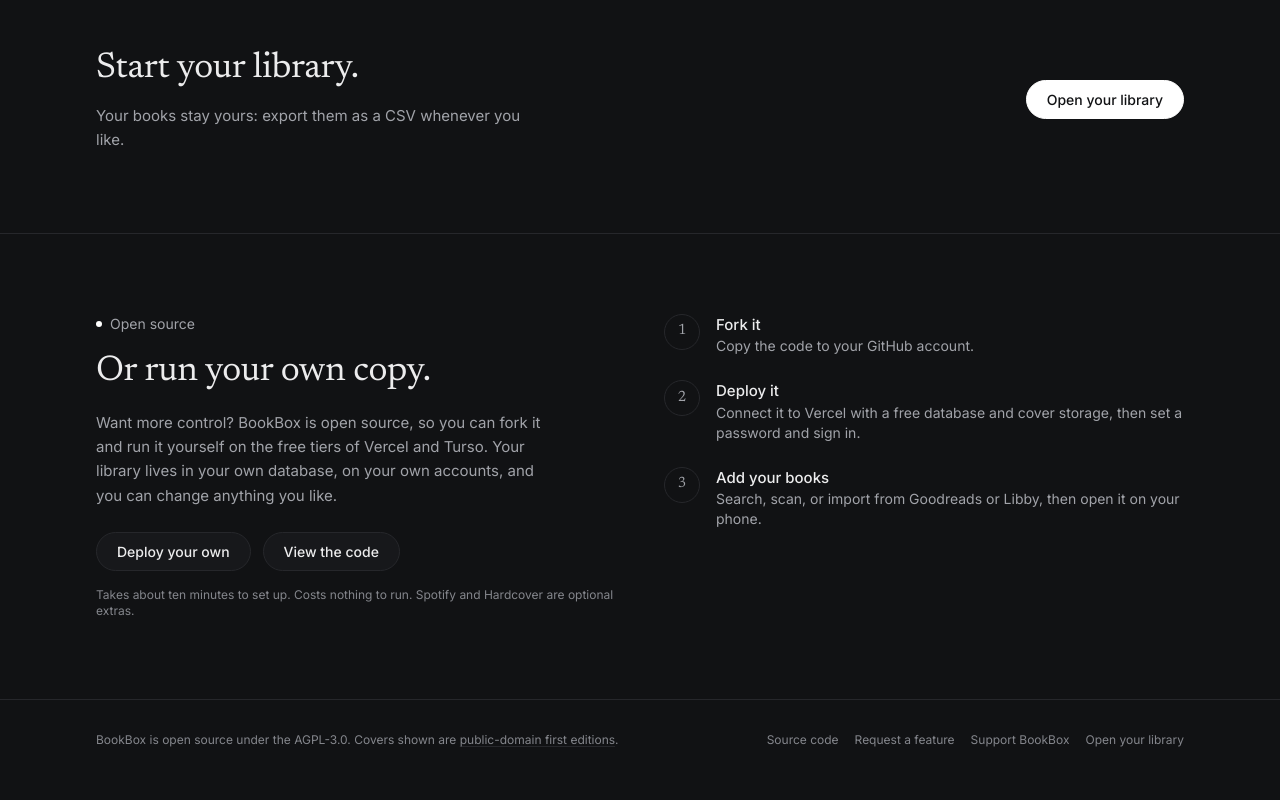
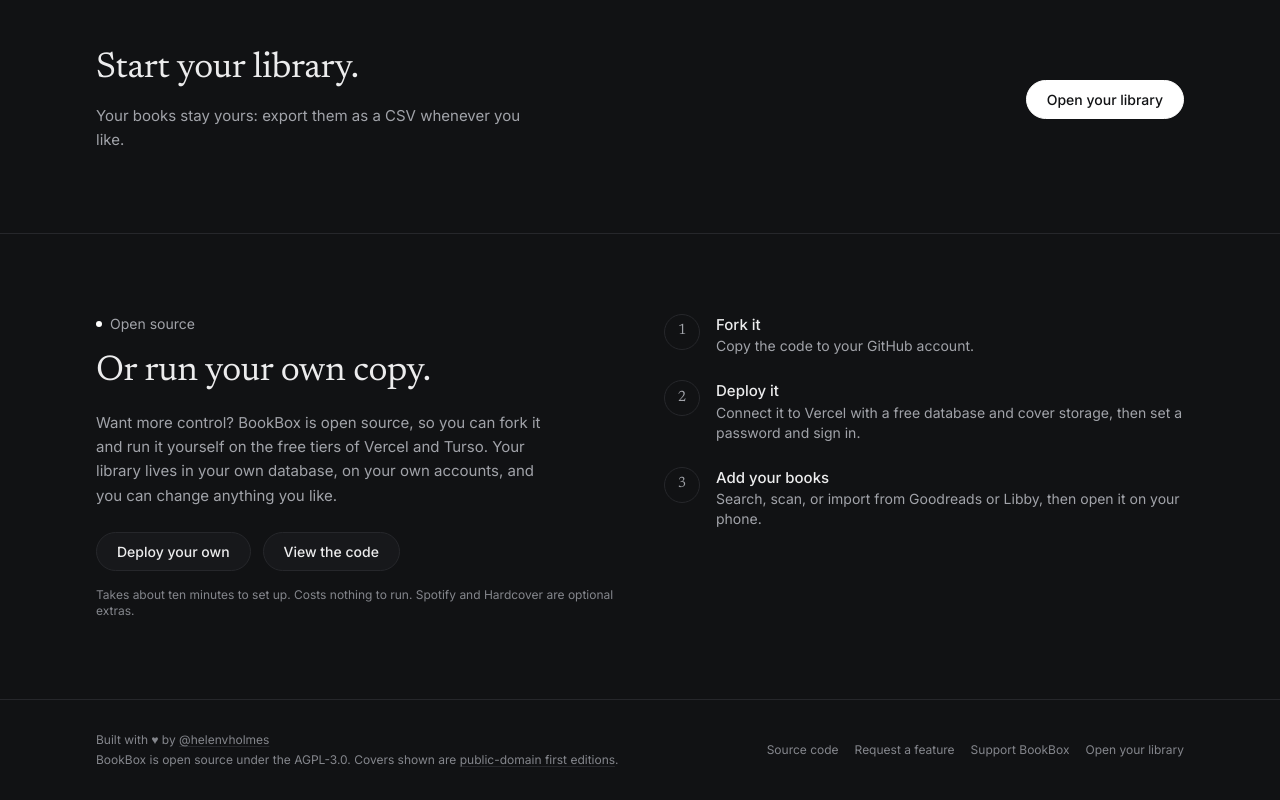
Before and after one commit to helenvholmes/bookbox, a Next.js app: page /about in a window 1280 px wide. Shown: the part 2048-2848 px from the top of the page. Built offline with nearby package versions, Linux system fonts and the light colour scheme; what async_hooks would draw is missing.

Commit message:
Credit the author in the marketing page's footer

```diff
--- a/src/components/Landing.tsx
+++ b/src/components/Landing.tsx
@@ -1,6 +1,6 @@
 import type { Metadata } from "next";
 import Link from "next/link";
-import { FEATURE_REQUESTS_URL, SOURCE_URL, SUPPORT_URL } from "@/lib/constants";
+import { AUTHOR, FEATURE_REQUESTS_URL, SOURCE_URL, SUPPORT_URL } from "@/lib/constants";
 import { Cover } from "./Cover";
 import { Stars } from "./Stars";
 
@@ -228,12 +228,20 @@ export function Landing({ signedIn }: { signedIn: boolean }) {
 
       <footer className="border-t border-line">
         <div className="mx-auto flex max-w-6xl flex-wrap items-center justify-between gap-3 px-5 py-8 text-xs text-faint sm:px-8">
-          <span>
-            BookBox is open source under the AGPL-3.0. Covers shown are{" "}
-            <a href={`${SOURCE_URL}/blob/main/public/landing/CREDITS.md`} className="underline decoration-line underline-offset-2 hover:text-muted">
-              public-domain first editions
-            </a>
-            .
+          <span className="space-y-1">
+            <span className="block">
+              Built with <span aria-label="love">♥</span> by{" "}
+              <a href={AUTHOR.url} className="underline decoration-line underline-offset-2 hover:text-muted">
+                {AUTHOR.handle}
+              </a>
+            </span>
+            <span className="block">
+              BookBox is open source under the AGPL-3.0. Covers shown are{" "}
+              <a href={`${SOURCE_URL}/blob/main/public/landing/CREDITS.md`} className="underline decoration-line underline-offset-2 hover:text-muted">
+                public-domain first editions
+              </a>
+              .
+            </span>
           </span>
           <span className="flex flex-wrap gap-x-4 gap-y-2 whitespace-nowrap">
             <a href={SOURCE_URL} className="hover:text-muted">
--- a/src/lib/constants.ts
+++ b/src/lib/constants.ts
@@ -5,6 +5,9 @@ export const SOURCE_URL = "https://github.com/helenvholmes/bookbox";
 
 /** Where to suggest and upvote ideas for BookBox itself. Points at the original project, not a fork, so forks can keep it. */
 export const FEATURE_REQUESTS_URL = "https://github.com/helenvholmes/bookbox/discussions/categories/feature-requests";
+
+/** Who made BookBox, credited on the page about it. Like FEATURE_REQUESTS_URL, forks can keep it. */
+export const AUTHOR = { handle: "@helenvholmes", url: "https://helenvholmes.com" };
 
 /** Where to tip the original project's author. Like FEATURE_REQUESTS_URL, forks can keep it. */
 export const SUPPORT_URL = "https://ko-fi.com/helenvholmes";
```
